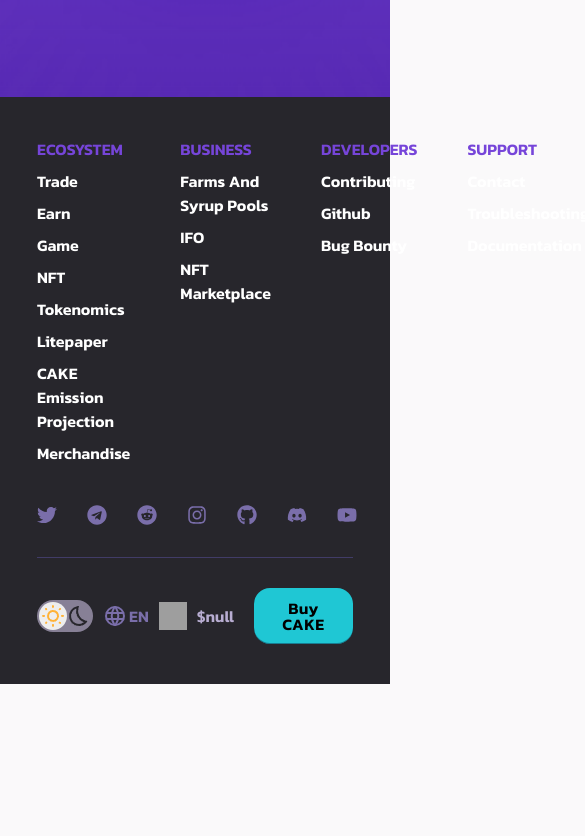
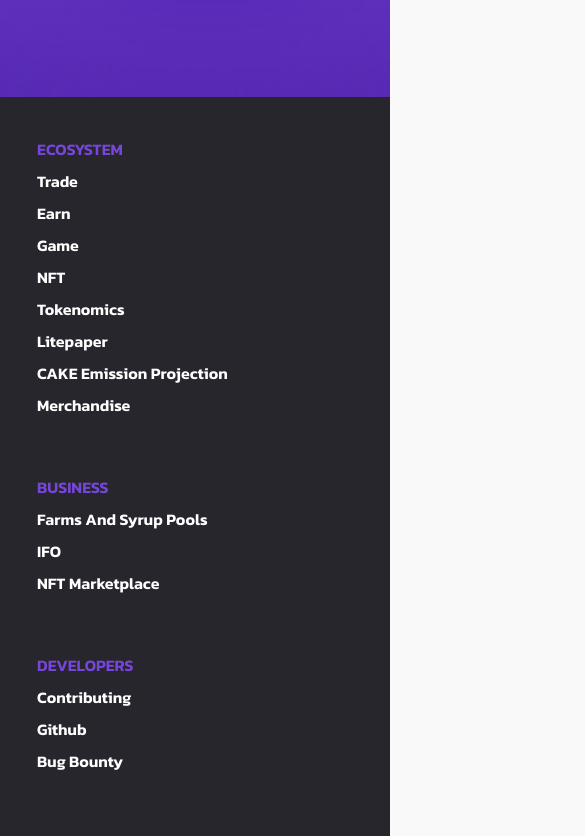
Before and after one commit to fs4-equipo1/pancake-swap, a React (Vite) app: page / in a window 390 px wide. Shown: the part 8660-9496 px from the top of the page, 585 px wide, since content can reach past the window. Before the commit the page ends 9344 px from the top, so only its background shows below. Built offline with nearby package versions, Linux system fonts and the light colour scheme; no server answers; grey boxes are pictures that could not be loaded.

Commit message:
refactor: footer responsive design

```diff
--- a/src/componentes/Footer/Footer.module.scss
+++ b/src/componentes/Footer/Footer.module.scss
@@ -62,3 +62,13 @@
   background: #27262c;
   width: 100%;
 }
+
+@media (max-width: 768px) {
+  .footerTop{
+    display: flex;
+    flex-direction: column;
+  }
+  .iconResponsive{
+    display: none;
+  }
+}
--- a/src/componentes/Logo/Logo.jsx
+++ b/src/componentes/Logo/Logo.jsx
@@ -1,4 +1,4 @@
-import styles from "../Navbar/Navbar.module.scss"
+import styles from "./Logo.module.scss"
 
 export function Logo({isInverted}){
     return(
--- /dev/null
+++ b/src/componentes/Logo/Logo.module.scss
@@ -0,0 +1,18 @@
+
+.logoPancake{
+    margin-top: 13px;
+    width: 160px;
+    height: 25px;
+  }
+  .iconResponsive{
+    display: none;
+  }
+  @media (max-width: 768px){
+    .logoPancake{
+      display: none;
+    }
+    .iconResponsive{
+      display: block;
+      margin-top: 13px;
+    }
+}
--- a/src/componentes/Navbar/Navbar.module.scss
+++ b/src/componentes/Navbar/Navbar.module.scss
@@ -77,23 +77,12 @@
   .iconResponsive{
     display: none;
   }
-.logoPancake{
-  margin-top: 13px;
-  width: 160px;
-  height: 25px;
-}
+
 .buttonShort{
   display: none;
 }
 
-  @media (max-width: 768px){
-    .logoPancake{
-      display: none;
-    }
-    .iconResponsive{
-      display: block;
-      margin-top: 13px;
-    }
+
 
 
     @media (max-width: 425px){
@@ -112,4 +101,3 @@
         display: block;
       }
       }
-    }
```
